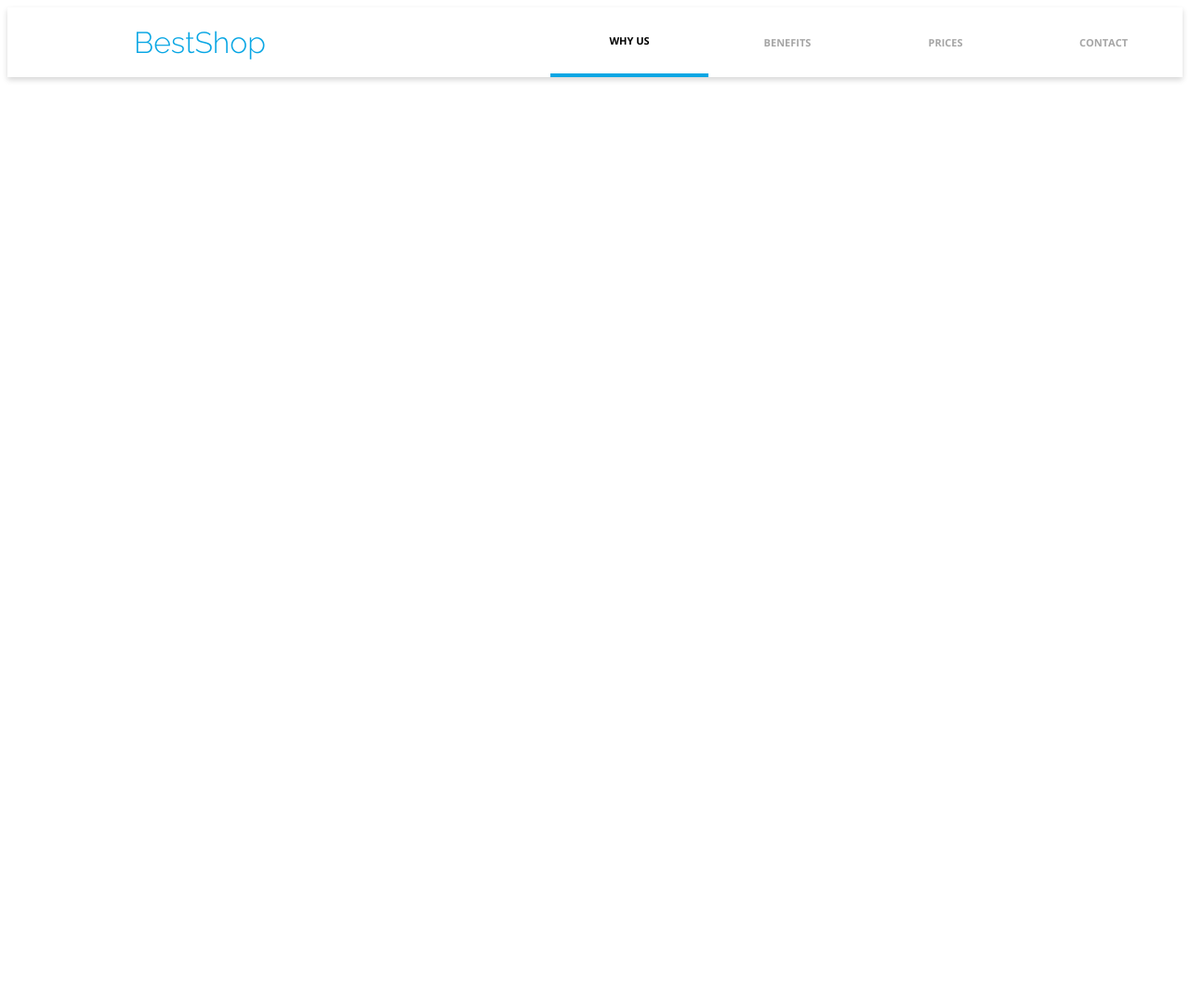
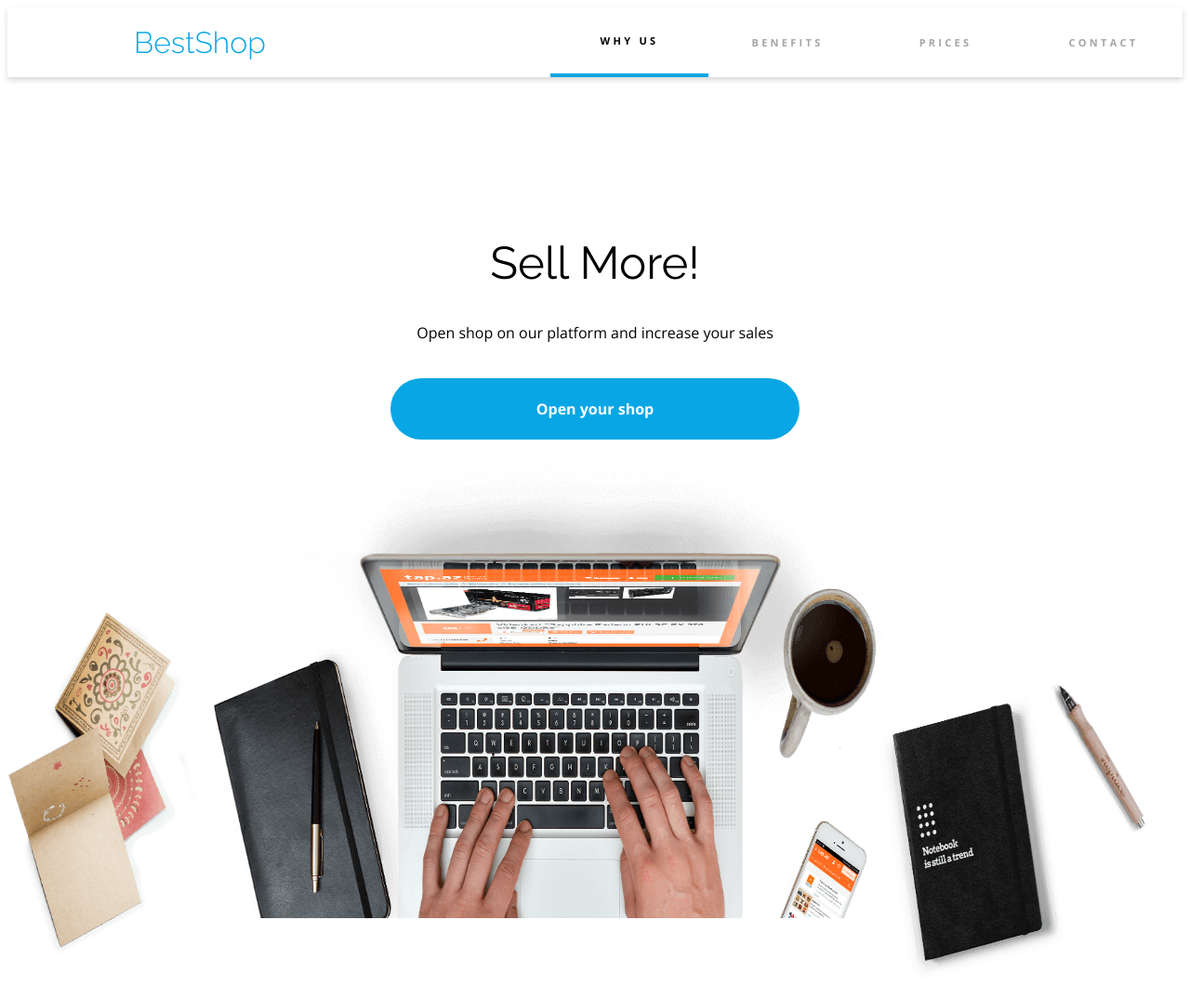
Before and after one commit to DawidKowalczyk93/Best_Shop_Workshop, a plain HTML site: page index.html in a window 1280 px wide. Shown: the whole page at 93% size. Before the commit the page ends 800 px from the top, so only its background shows below. Drawn offline with nearby package versions, Linux system fonts and the light colour scheme.

Commit message:
intro section without correct background/img set

```diff
--- a/index.html
+++ b/index.html
@@ -13,7 +13,7 @@
 </head>
 <body>
 
-<header class="header">
+<header class="main__position header">
     <div class="inner header__inner">
         <a href="" class="logo">BestShop</a>
         <nav class="menu">
@@ -25,6 +25,14 @@
     </div>
 </header>
 
+<section class="main__position intro">
+    <div class="intro__inner">
+        <h1 class="intro__hdl">Sell More!</h1>
+        <p class="intro__lead">Open shop on our platform and increase your sales</p>
+        <a href="" class="btn btn__intro">Open your shop</a>
+        <img src="src/images/background.png" alt="" class="img intro__img">
+    </div>
+</section>
 
 </body>
 </html>
--- a/src/css/main.css
+++ b/src/css/main.css
@@ -2,16 +2,21 @@ html, body {
     font-size: 16px;
 }
 
-.header {
+.main__position {
     display: flex;
     justify-content: center;
-    background-color: limegreen;
+    background-color: white;
 }
+
+header {}
+
+
 .header__inner {
     width: 100%;
     max-width: 101.625rem;
     background-color: rgba(255, 255, 255, 1);
     box-shadow: 0px 3px 6px rgba(0, 0, 0, 0.16);
+    margin-bottom: 8.125rem;
 
 }
 .inner {
@@ -41,6 +46,7 @@ html, body {
     font-weight: 700;
     text-decoration: none;
     color: rgba(165, 165, 165, 1);
+    letter-spacing: 0.205rem;
     min-width: 10.625rem;
     padding-top: 1.75rem;
     padding-bottom: 1.75rem;
@@ -53,3 +59,56 @@ html, body {
     border-bottom: .25rem solid rgba(8, 166, 228, 1);
 
 }
+
+.intro {
+
+}
+.intro__inner {
+    display: flex;
+    flex-direction: column;
+    align-items: center;
+}
+
+.intro .intro__hdl {
+    font-family: "Raleway", sans-serif;
+    font-size: 3.0625rem;
+    font-weight: 400;
+    margin-bottom: 1.25rem;
+}
+.intro .intro__lead {
+    font-family: "Open Sans", sans-serif;
+    font-size: 1rem;
+    font-weight: 400;
+    margin-bottom: 2.375rem ;
+}
+
+.intro .intro__img {
+    width: 100%;
+    max-width: 101.625rem;
+
+    height: 37.125rem;
+    /*background-image: url('../images/background.png');*/
+    background-repeat: no-repeat;
+    background-position: center;
+    background-size: cover;
+    min-height: 37.125rem;
+    margin-left: -4.40625rem;
+
+}
+
+.btn {
+    text-decoration: none;
+    font-family: "Open Sans", sans-serif ;
+    font-weight: 700;
+    padding: 1rem 4rem;
+    background-color: grey;
+
+}
+
+.btn__intro {
+    font-size: 1rem;
+    color: rgba(255, 255, 255, 1);
+    border-radius: 2.5rem;
+    padding: 1.375rem 9.8125rem;
+    background-color: rgba(8, 166, 228, 1);
+}
```
Also changed, not shown: src/images/background.png (added), src/images/background@2x.png (added).
